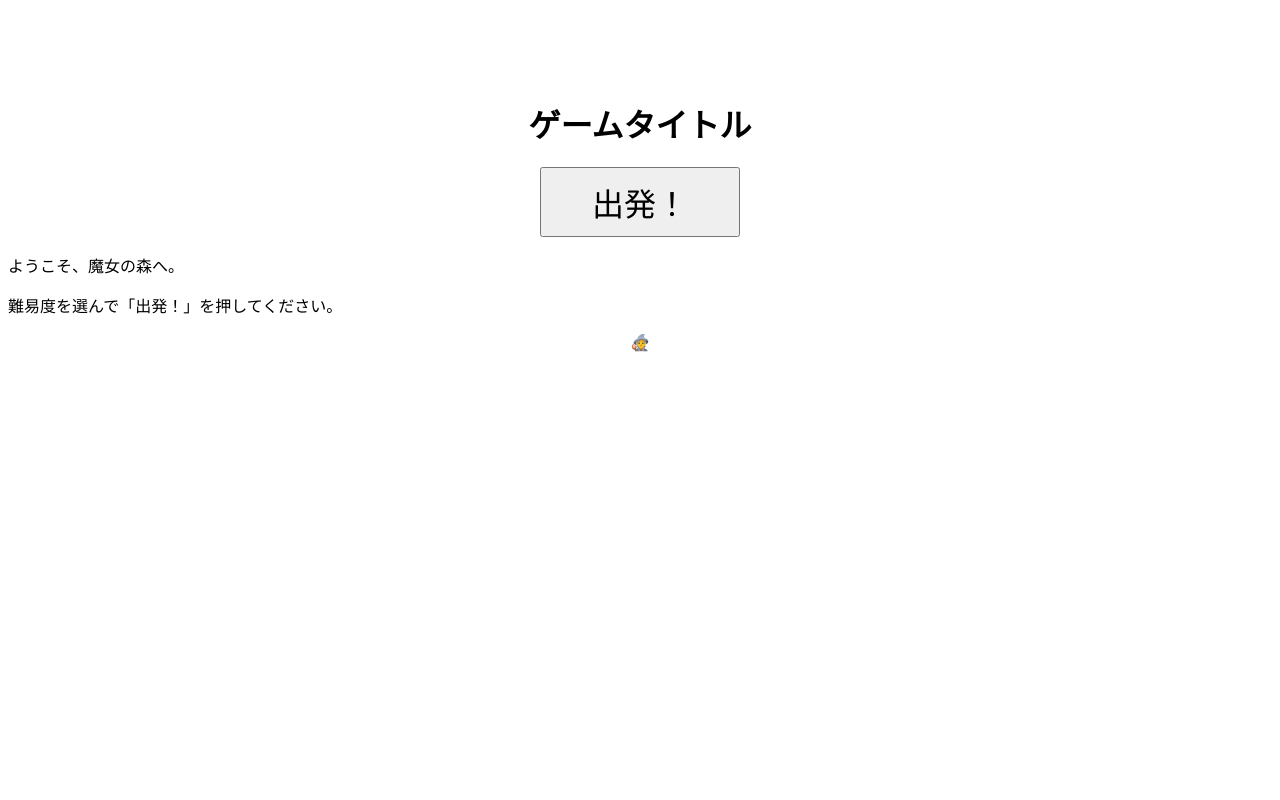
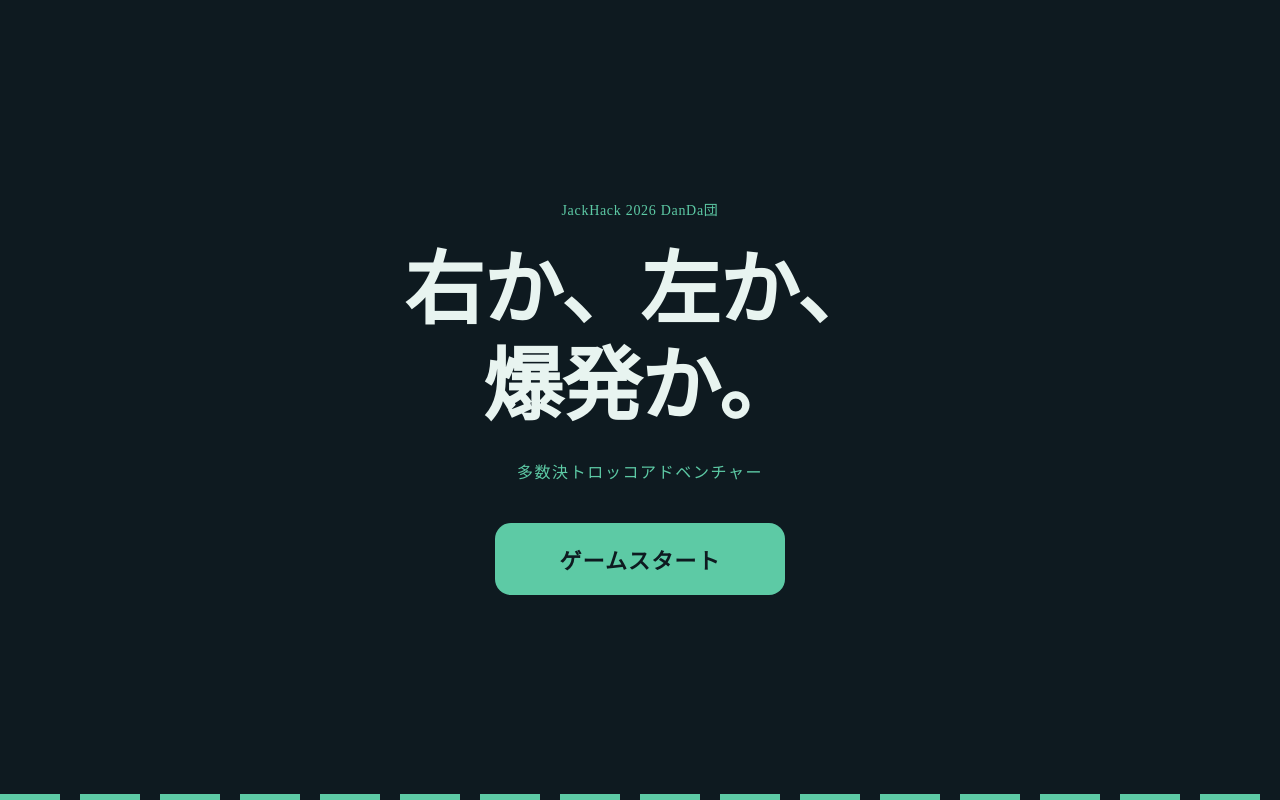
Before and after one commit to jack-app/jackhack2026_d, a React (Vite) app: page / in a window 1280 px wide. Built offline with nearby package versions, Linux system fonts and the light colour scheme.

Commit message:
タイトル画面のデザインを実装

```diff
--- a/src/App.jsx
+++ b/src/App.jsx
@@ -150,10 +150,7 @@ const handleBranchComplete = () => {
     <Router>
       <Routes>
         <Route path="/" element={
-          <>
-            <Start handleStart={handleStart}/>
-            <WhitchNarrator lines={currentNarration} />
-          </>
+          <Start handleStart={handleStart}/>
         } />
         <Route path="/quiz" element={
           <>
--- a/src/components/Start.jsx
+++ b/src/components/Start.jsx
@@ -1,34 +1,85 @@
 import { useNavigate } from 'react-router-dom';
 
-export default function Start({ handleStart}) {
+export default function Start({ handleStart }) {
   const navigate = useNavigate();
 
   return (
-    <div style={{ textAlign: "center", marginTop: "100px" }}>
-      <h1>ゲームタイトル</h1>
+    <div style={{
+      display: 'flex',
+      flexDirection: 'column',
+      alignItems: 'center',
+      justifyContent: 'center',
+      height: '100vh',
+      backgroundColor: '#0E1A20',
+      position: 'relative',
+      overflow: 'hidden',
+    }}>
+      <div style={{
+        display: 'flex',
+        flexDirection: 'column',
+        alignItems: 'center',
+        gap: 24,
+        flex: 1,
+        justifyContent: 'center',
+      }}>
+        <p style={{
+          margin: 0,
+          fontSize: 14,
+          color: '#5DCAA5',
+          letterSpacing: '0.05em',
+        }}>
+          JackHack 2026 DanDa団
+        </p>
 
-      {/* <div style={{ marginBottom: "20px" }}>
-        <p>難易度を選択してください：</p>
+        <h1 style={{
+          margin: 0,
+          fontSize: 'clamp(48px, 8vw, 80px)',
+          fontWeight: 900,
+          color: '#E8F4F0',
+          textAlign: 'center',
+          lineHeight: 1.2,
+          letterSpacing: '-0.01em',
+        }}>
+          右か、左か、<br />爆発か。
+        </h1>
+
+        <p style={{
+          margin: 0,
+          fontSize: 16,
+          color: '#5DCAA5',
+          letterSpacing: '0.1em',
+        }}>
+          多数決トロッコアドベンチャー
+        </p>
+
         <button
-          onClick={() => setDifficulty('easy')}
-          style={{ backgroundColor: difficulty === 'easy' ? 'lightgreen' : 'white' }}
+          style={{
+            marginTop: 16,
+            padding: '20px 64px',
+            fontSize: 22,
+            fontWeight: 700,
+            color: '#0E1A20',
+            backgroundColor: '#5DCAA5',
+            border: 'none',
+            borderRadius: 16,
+            cursor: 'pointer',
+            letterSpacing: '0.05em',
+            transition: 'opacity 0.15s ease',
+          }}
+          onMouseEnter={e => e.currentTarget.style.opacity = '0.85'}
+          onMouseLeave={e => e.currentTarget.style.opacity = '1'}
+          onClick={() => { handleStart(); navigate('/quiz'); }}
         >
-          Easy (ミスしても耐える)
+          ゲームスタート
         </button>
-        <button
-          onClick={() => setDifficulty('hard')}
-          style={{ backgroundColor: difficulty === 'hard' ? 'orange' : 'white' }}
-        >
-          Hard (正解で回復 / ミスで即終了)
-        </button>
-      </div> */}
+      </div>
 
-      <button
-        onClick={() => {handleStart(); navigate('/quiz');}}
-        style={{ fontSize: "2rem", padding: "10px 50px" }}
-      >
-        出発！
-      </button>
+      <div style={{
+        width: '100%',
+        height: 6,
+        background: 'repeating-linear-gradient(to right, #5DCAA5 0px, #5DCAA5 60px, transparent 60px, transparent 80px)',
+        flexShrink: 0,
+      }} />
     </div>
   );
 }
--- a/src/index.css
+++ b/src/index.css
@@ -0,0 +1,10 @@
+*, *::before, *::after {
+  box-sizing: border-box;
+  margin: 0;
+  padding: 0;
+}
+
+html, body, #root {
+  width: 100%;
+  height: 100%;
+}
```
